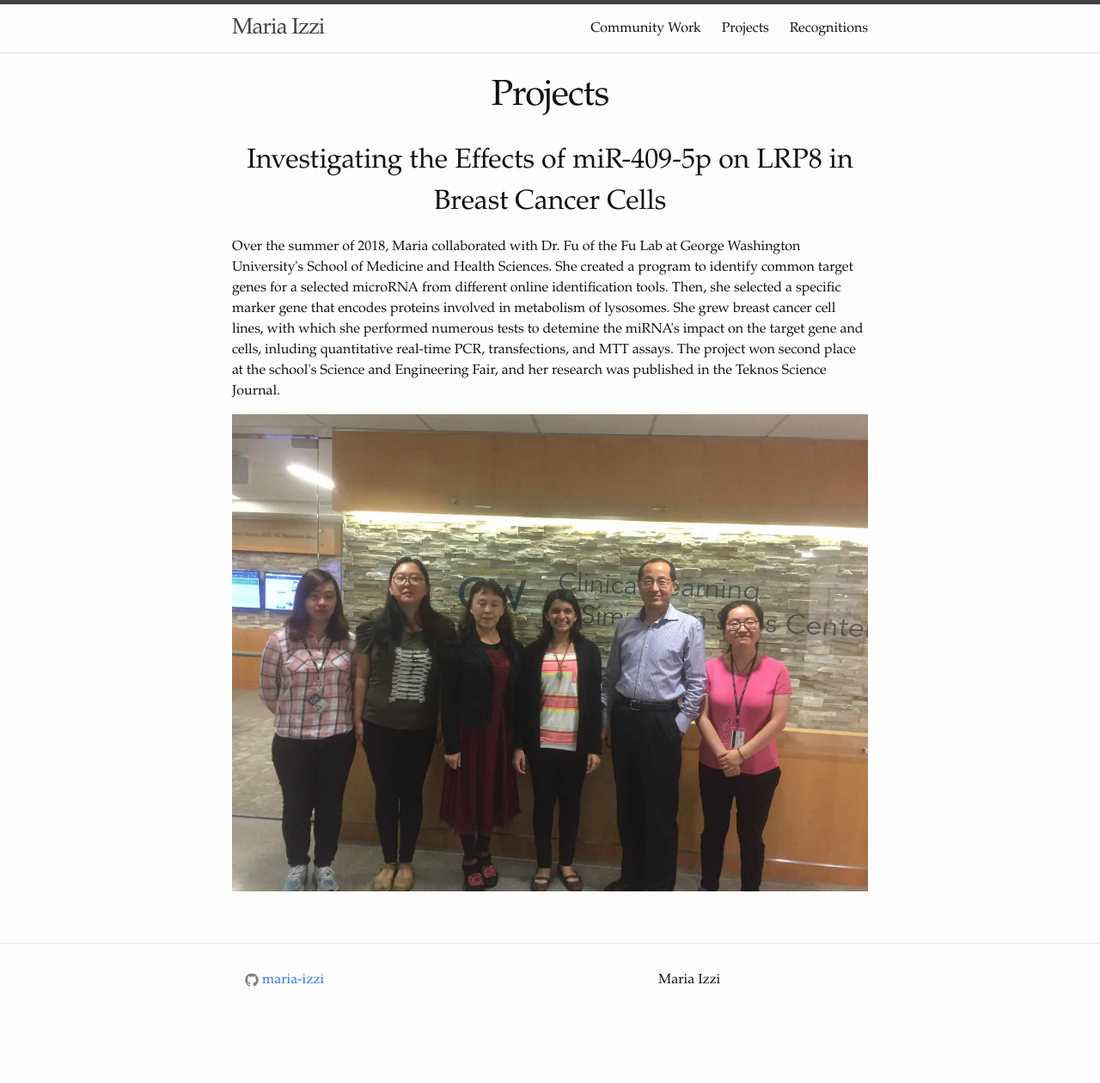
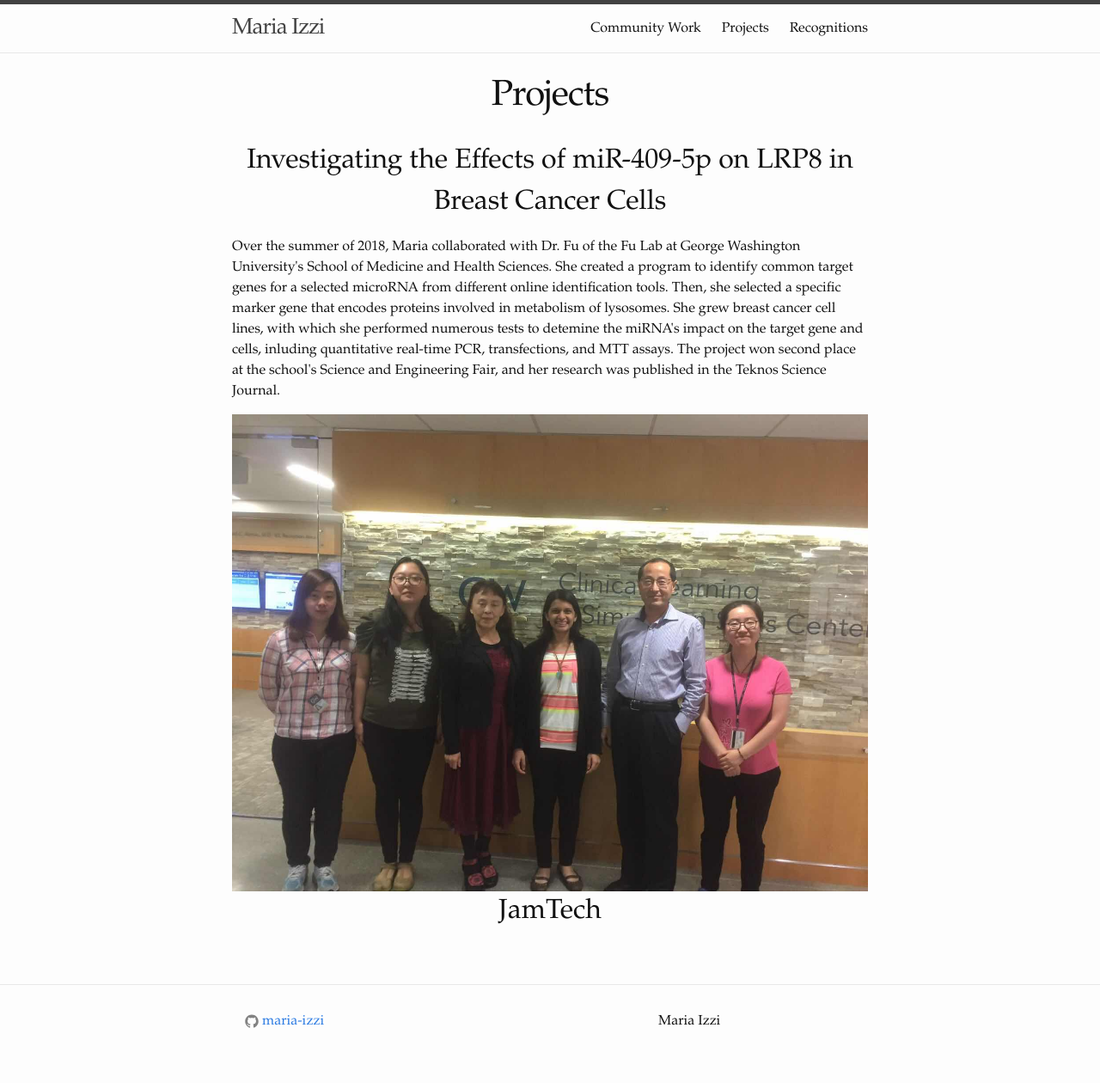
Before and after one commit to maria-izzi/maria-izzi.github.io, a Jekyll site: the page built from projects.html, in a window 1280 px wide. Shown: the whole page at 86% size. Built offline with Jekyll 4.4.1, drawn with Linux system fonts in a browser that asks for light colours; before the commit the page ends 1212 px from its top, so only the background shows below that.

Commit message:
Update projects.html

```diff
--- a/projects.html
+++ b/projects.html
@@ -7,5 +7,9 @@ permalink: /projects/
 <p>
 Over the summer of 2018, Maria collaborated with Dr. Fu of the Fu Lab at George Washington University's School of Medicine and Health Sciences. She created a program to identify common target genes for a selected microRNA from different online identification tools. Then, she selected a specific marker gene that encodes proteins involved in metabolism of lysosomes. She grew breast cancer cell lines, with which she performed numerous tests to detemine the miRNA's impact on the target gene and cells, inluding quantitative real-time PCR, transfections, and MTT assays. The project won second place at the school's Science and Engineering Fair, and her research was published in the Teknos Science Journal.
 </p>
+<img src= "/assets/images/gwu2018/mylastday.jpg" alt="">
 
-<img src= "/assets/images/gwu2018/mylastday.jpg" alt="">
+
+<h2> JamTech </h2>
+<p>
+</p>
```
